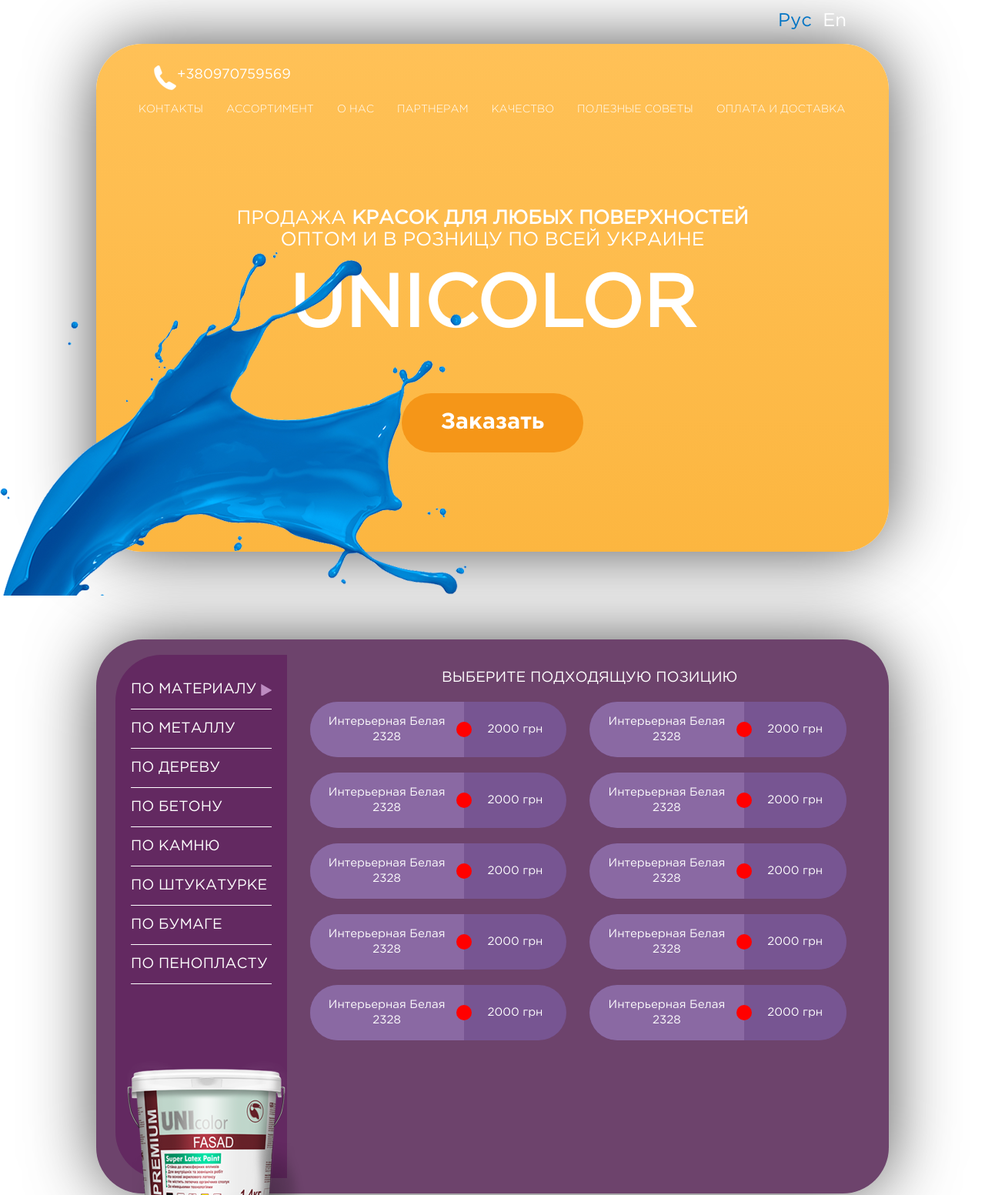
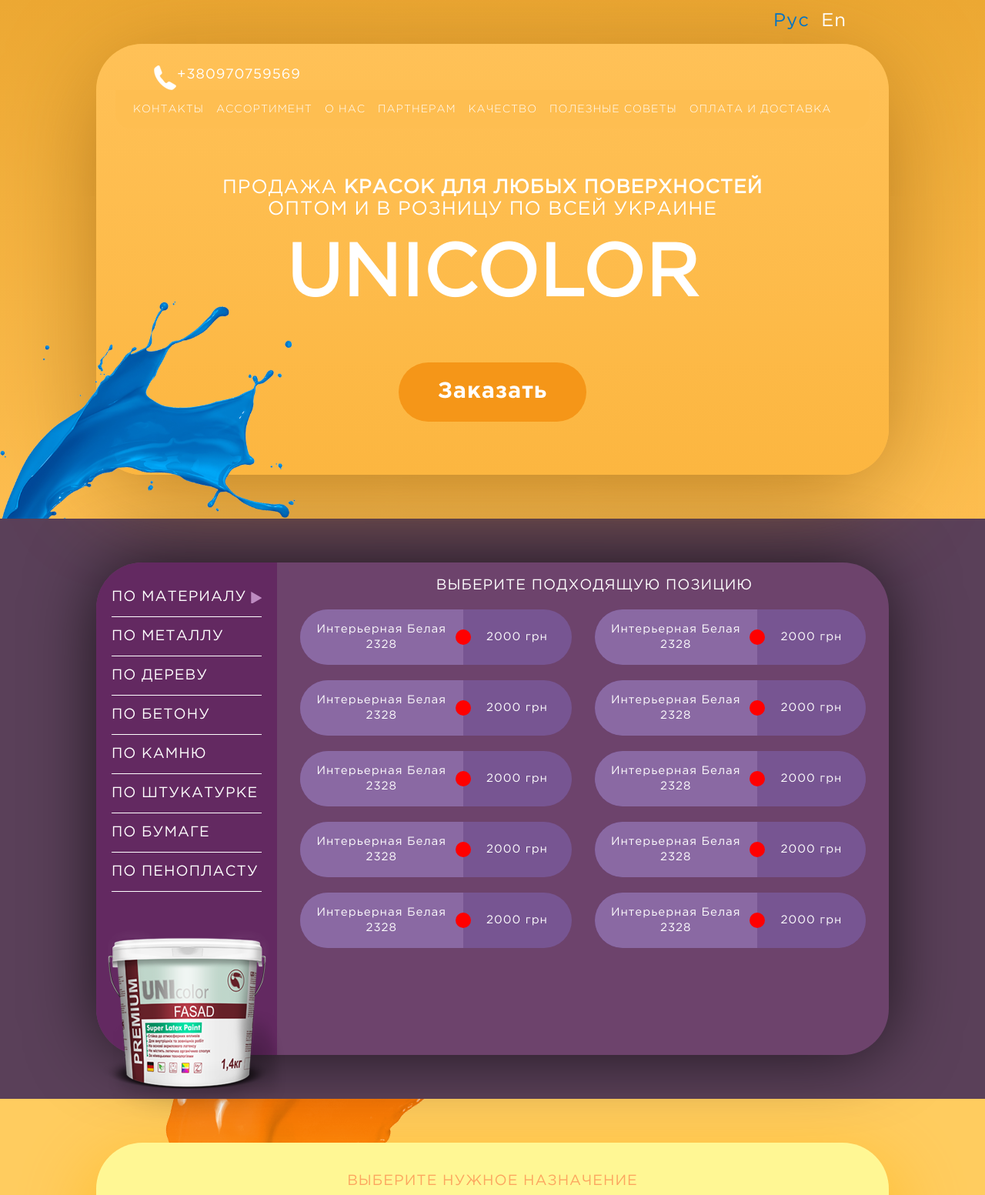
Before and after one commit to tommylinks/paint, a website: page index.html in a window 1280 px wide. Shown: the top 1553 px of the page at 77% size. Drawn offline with Linux system fonts and the light colour scheme.

Commit message:
major fixes after fullpage.js

```diff
--- a/index.html
+++ b/index.html
@@ -576,7 +576,7 @@
           </div>
         </div><!--END section5-->
 
-        <div class="section-block partners-bg" id="section6">
+        <div class="partners-bg" id="section6">
          <h3 class="section-title-partners">Партнерам</h3>
           <div class="container">
             <div class="section-block partners-block">
--- a/scss/style.scss
+++ b/scss/style.scss
@@ -22,6 +22,7 @@
   font: 14px/20px $font-regular, sans-serif;
   color: $font-main-color;
   background-color: #fff;
+  letter-spacing: 1px;
 }
 
 .icon{display: inline-block;}
@@ -45,6 +46,7 @@
   .header-wave-img{
     position: absolute;
     bottom: 0;
+    width: 30%;
   }
 }
 
@@ -124,11 +126,13 @@
 .navbar-default{
     background: transparent;
     border: none;
+    background: #febe51;
+    border-radius: 0 0 20px 20px;
 
     .navbar-nav > li > a{
       font: 14px/18px $font-light, sans-serif;
       color: $font-main-color;
-      padding: 15px 15px;
+      padding: 15px 8px;
       text-transform: uppercase;
       outline: none;
     }
@@ -141,7 +145,7 @@
 .section-block{
   position: relative;
   margin: 5% auto;
-  min-height: 660px;
+  min-height: 560px;
   max-width: 1030px;
   width: 100%;
   padding: 20px 25px;
@@ -149,11 +153,22 @@
 }
 
 //header
+.header-bg{
+background: -moz-linear-gradient(270deg, rgba(236,168,51,1) 0%, rgba(253,190,80,1) 100%); /* ff3.6+ */
+background: -webkit-gradient(linear, left top, left bottom, color-stop(0%, rgba(236,168,51,1)), color-stop(100%, rgba(253,190,80,1))); /* safari4+,chrome */
+background: -webkit-linear-gradient(270deg, rgba(236,168,51,1) 0%, rgba(253,190,80,1) 100%); /* safari5.1+,chrome10+ */
+background: -o-linear-gradient(270deg, rgba(236,168,51,1) 0%, rgba(253,190,80,1) 100%); /* opera 11.10+ */
+background: -ms-linear-gradient(270deg, rgba(236,168,51,1) 0%, rgba(253,190,80,1) 100%); /* ie10+ */
+background: linear-gradient(180deg, rgba(236,168,51,1) 0%, rgba(253,190,80,1) 100%); /* w3c */
+filter: progid:DXImageTransform.Microsoft.gradient( startColorstr='#eca833', endColorstr='#fdbe50',GradientType=0 ); /* ie6-9 */
+}
+
 .header-block{
   background: linear-gradient(to top, #fcb640 0%, #ffc157 100%);
-  -webkit-box-shadow: 0px 0px 93px -5px rgba(0,0,0,0.75);
-  -moz-box-shadow: 0px 0px 93px -5px rgba(0,0,0,0.75);
-  box-shadow: 0px 0px 93px -5px rgba(0,0,0,0.75);
+  -webkit-box-shadow: 0px 23px 137px -25px rgba(161,104,20,0.98);
+  -moz-box-shadow: 0px 23px 137px -25px rgba(161,104,20,0.98);
+  box-shadow: 0px 23px 137px -25px rgba(161,104,20,0.98);
+  min-height: 70vh;
 
   .phone-block{
     position: relative;
@@ -170,7 +185,7 @@
 
   .header-description{
     margin-top: 70px;
-    margin-top: 13vh;
+    margin-top: 8vh;
     text-align: center;
     text-transform: uppercase;
 
@@ -189,6 +204,11 @@
     .snt-order-btn{
       background: #f59618;
       margin-top: 50px;
+
+      &:hover{
+        color:#fff;
+        background: #5a4059;
+      }
     }
   }
 
@@ -215,6 +235,10 @@
 }
 
 //choose-block
+.choose-bg{
+  background: #5a4059;
+}
+
 .choose-block{
   background: #6d436c;
     -webkit-box-shadow: 0px 0px 93px -5px rgba(0, 0, 0, 0.75);
@@ -222,12 +246,13 @@
     box-shadow: 0px 0px 93px -5px rgba(0, 0, 0, 0.75);
   color: #fff;
   font-size: 19px;
+  padding: 0;
 
   .choose-menu{
     background: #632961;
     padding: 20px;
     height: 100%;
-    min-height: 85vh;
+    min-height: 640px;
     border-radius: 60px 0 0 60px;
 
     ul{
@@ -261,7 +286,7 @@
 
     .paint-box-bottom{
       position: absolute;
-      bottom: -100px;
+      bottom: -90px;
       left: -5px;
     }
   }
@@ -273,6 +298,10 @@
 }
 
 // appointment
+.appointment-bg{
+  background:url("../images/top-wave.png") no-repeat 20% 0% #ffcc5f;
+}
+
 .appointment-block{
   background: url('../images/unicolor-bg.png') no-repeat 0% 85% #fff794;
   -webkit-box-shadow: 0 32px 85px 15px rgba(255, 180, 0, 0.48);
@@ -326,6 +355,10 @@
 }
 
 //more-choose-block
+.more-choose-bg{
+  background: #5a4059;
+}
+
 .more-choose-block{
   background: #6d436c;
   -webkit-box-shadow: 0px 0px 93px -5px rgba(0, 0, 0, 0.75);
@@ -349,6 +382,10 @@
 
 
 // blog
+.blog-bg{
+  background: #ffef5f;
+}
+
 .blog-block{
   background:url("../images/unicolor-bg.png") no-repeat 0% 85% #fff794;
   border-radius: 60px;
@@ -421,8 +458,8 @@
   }
 
 .partners-block{
+  padding-bottom: 40px;
   background:url("../images/unicolor-bg-all.png") no-repeat 30% 30% #5a4059;
-  border-radius: 60px;
   -webkit-box-shadow: 0 32px 85px 15px rgba(50, 23, 49, 0.48);
   -moz-box-shadow: 0 32px 85px 15px rgba(50, 23, 49, 0.48);
   box-shadow: 0 32px 85px 15px rgba(50, 23, 49, 0.48);
```
Also changed, not shown: css/style.css, images/top-wave.png (added). Lines whose indentation alone changed are shown as unchanged.
